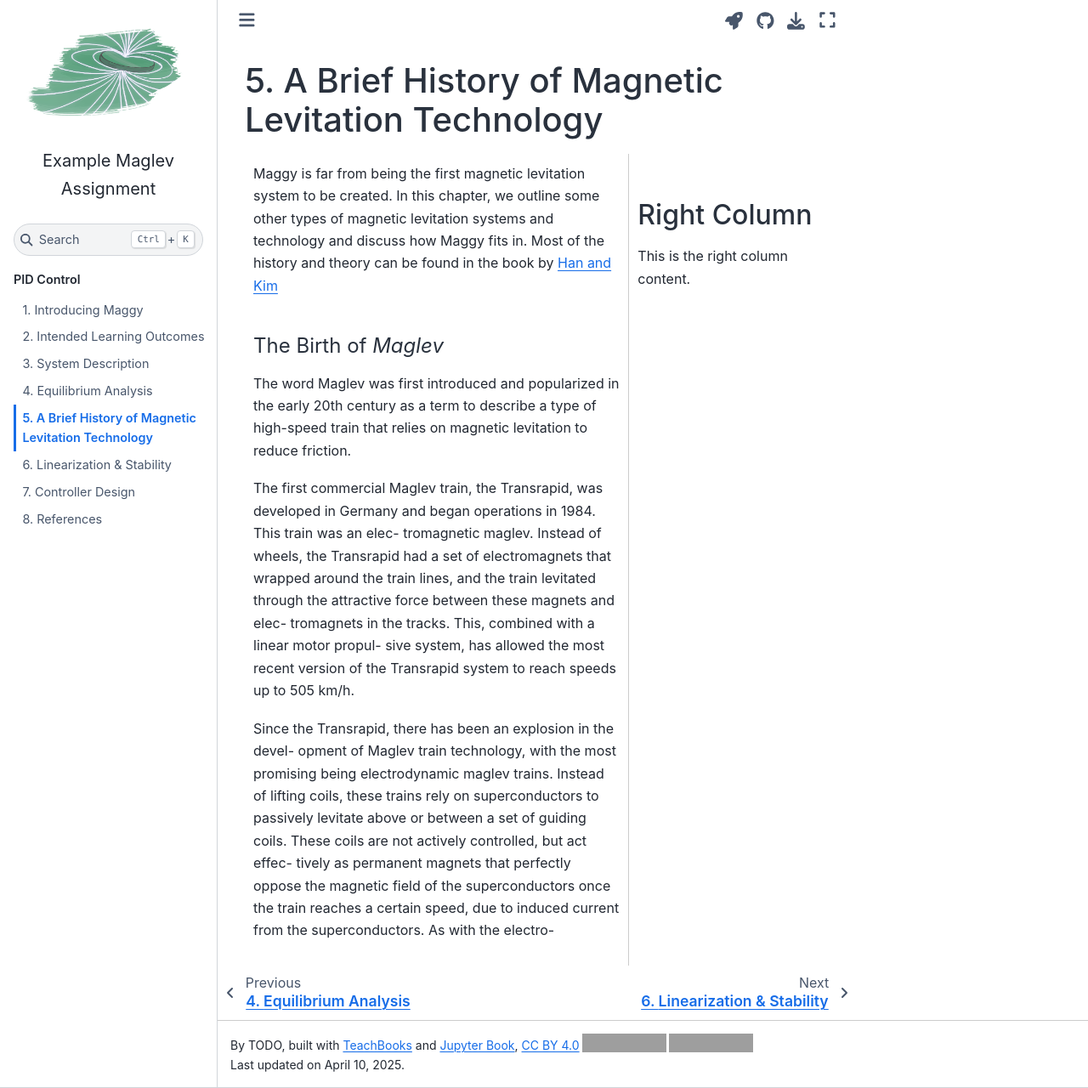
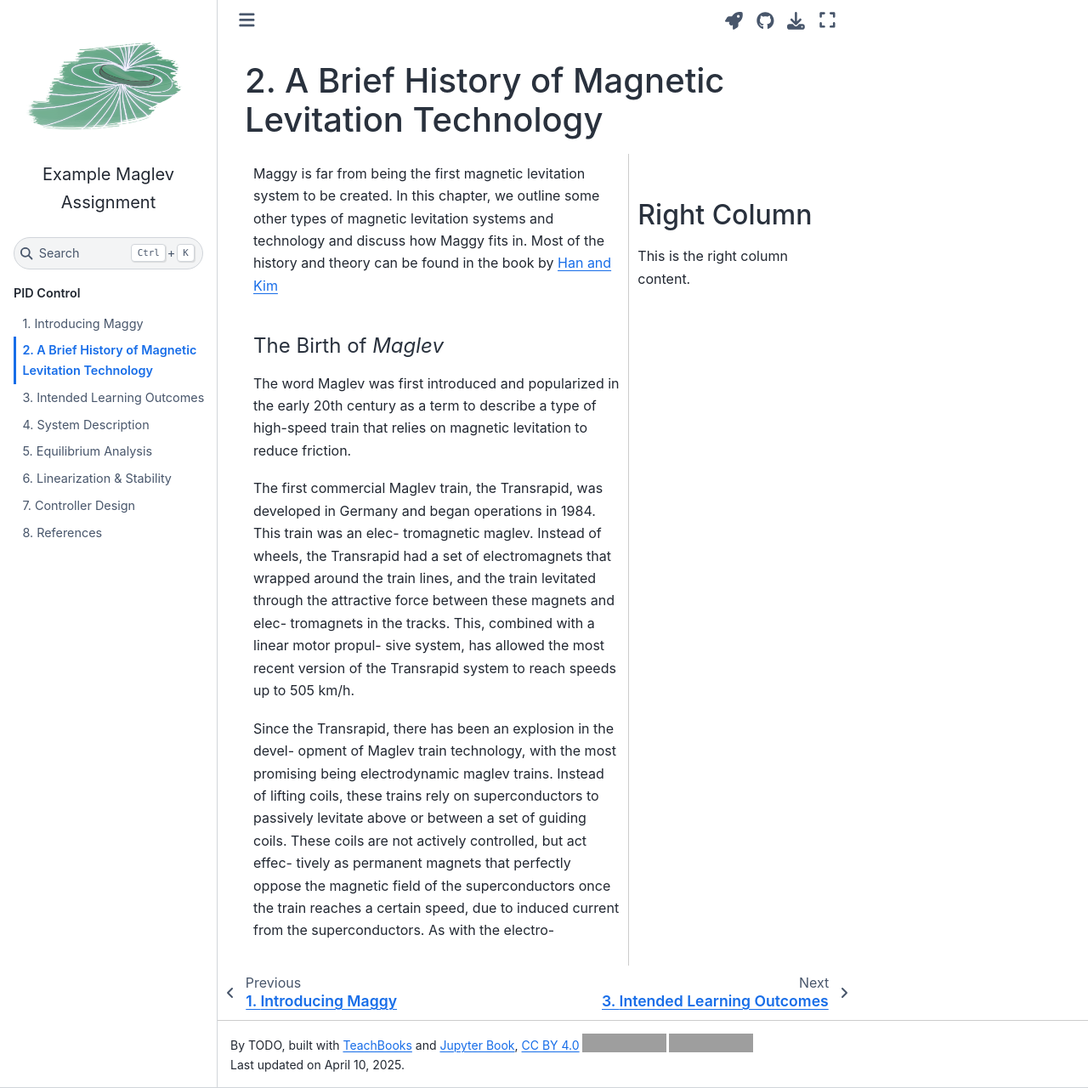
Before and after one commit to ForceoftheCyber/CyberBook, a Jupyter Book: the page built from book/chapters/Magnetic_levitation_history.ipynb, in a window 1280 px wide and 1280 px high. Shown: the whole window at 85% size. Built offline with Jupyter Book 1.0.4 settings and Sphinx 7.4.7 and the Sphinx Book theme 1.1.4, drawn with Linux system fonts in a browser that asks for light colours; a script that is not in the unit is left out; comment, search, counter and statistics services are not loaded; part of the change alters nothing that is shown; grey boxes are pictures that could not be loaded.

```diff
--- a/book/_toc.yml
+++ b/book/_toc.yml
@@ -6,10 +6,10 @@ parts:
     numbered: True
     chapters:
     - file: chapters/introducing_maggy.md
+    - file: chapters/Magnetic_levitation_history.ipynb
     - file: chapters/ilo_and_prerequisites.ipynb
     - file: chapters/system_description.ipynb
     - file: chapters/equilibrium_analysis.ipynb
-    - file: chapters/Magnetic_levitation_history.ipynb
     - file: chapters/linearization_and_stability.ipynb
     - file: chapters/controller_design.ipynb
     - file: references.md
```
